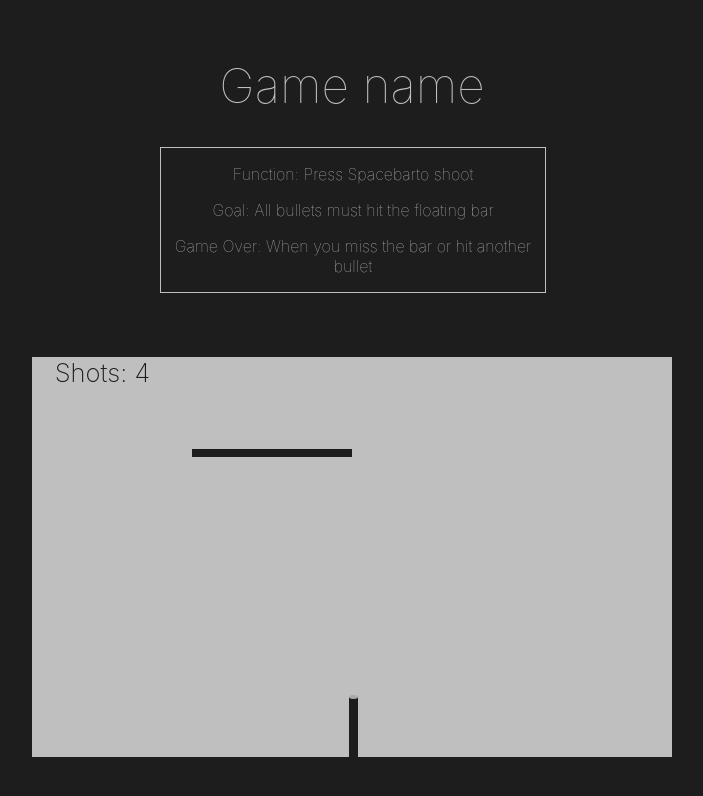
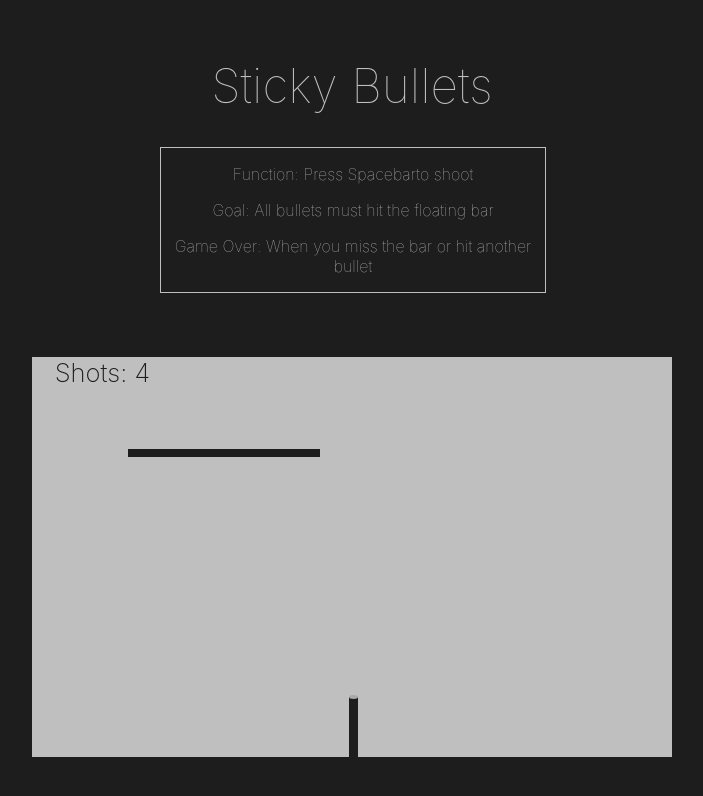
Before and after one commit to Valentin-Paul/Game-Javascript, a plain HTML site: page index.html in a window 1280 px wide. Shown: the whole page, without its empty margins (296-999 px from the left). Drawn offline with Linux system fonts and the light colour scheme.

Commit message:
name changed

```diff
--- a/index.html
+++ b/index.html
@@ -11,7 +11,7 @@
 <link href="https://fonts.googleapis.com/css2?family=Roboto:wght@100&display=swap" rel="stylesheet">
 </head>
 <body>
-    <h3>Game name</h3>
+    <h3>Sticky Bullets</h3>
 <div id="description">
     <p>Function: Press Spacebarto shoot</p>
     <p>Goal: All bullets must hit the floating bar</p>
--- a/js/game.js
+++ b/js/game.js
@@ -225,7 +225,7 @@ class Main {
 ///// Obstacle-Clas //////
 class Obstacle extends Main {
   constructor() {
-    super("obstacle", 0, 75, 25, 2);
+    super("obstacle", 0, 75, 30, 2);
     this.wall = null;
   }
 }
```
